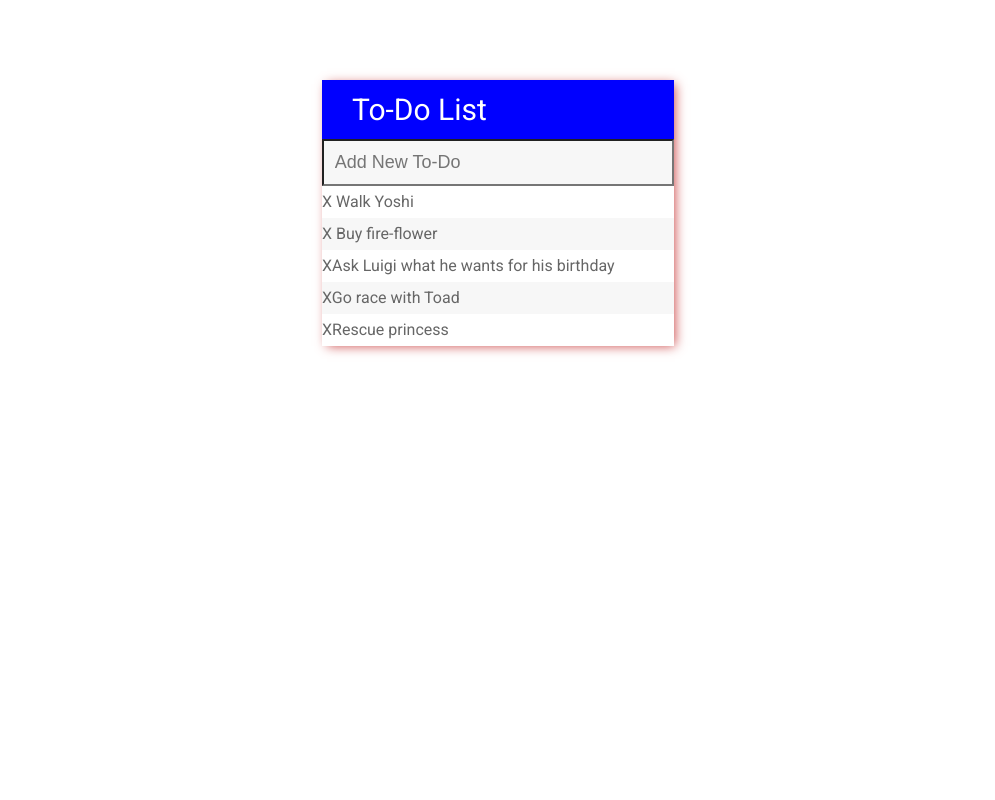
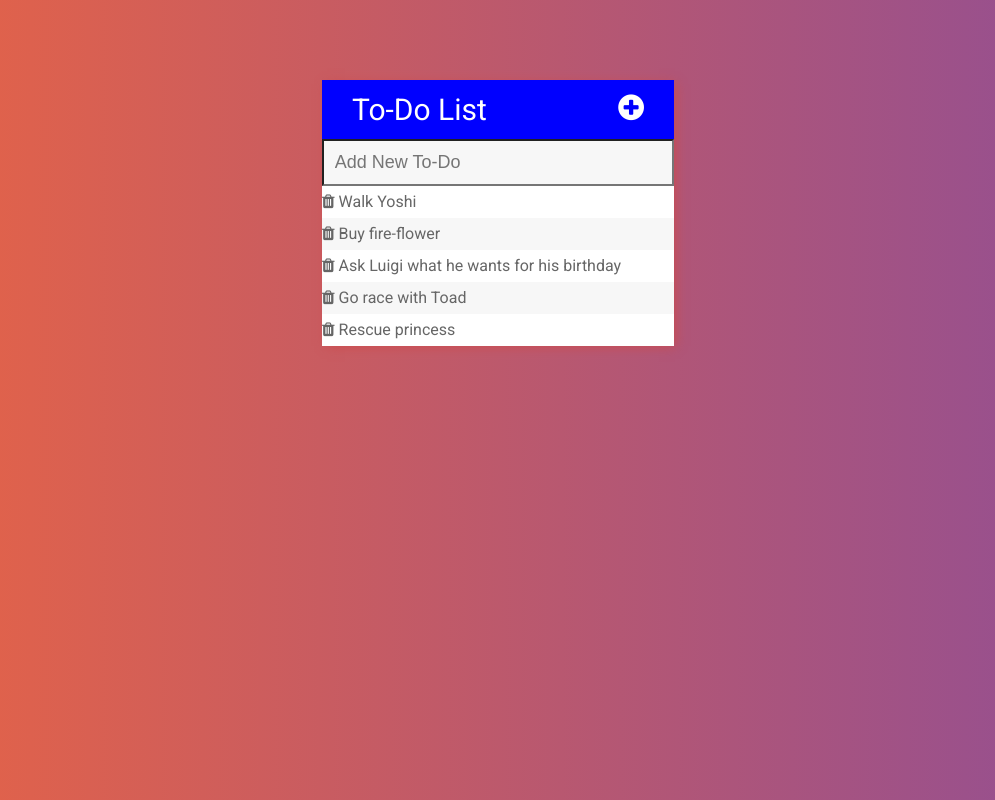
Before and after one commit to Ryo-code/todo-jqr, a website: page index.html in a window 1280 px wide. Shown: the whole page, without its empty margins (142-1137 px from the left). Drawn offline with Linux system fonts and the light colour scheme.

Commit message:
Added a nice background, and font-awesome with some appropriate icons for UI

```diff
--- a/assets/css/todos.css
+++ b/assets/css/todos.css
@@ -1,5 +1,8 @@
 body {
   font-family: 'Roboto', sans-serif;
+  background: #e96443; /* fallback for old browsers */
+  background: -webkit-linear-gradient(to right, #e96443, #904e95); /* Chrome 10-25, Safari 5.1-6 */
+  background: linear-gradient(to right, #e96443, #904e95); /* W3C, IE 10+/ Edge, Firefox 16+, Chrome 26+, Opera 12+, Safari 7+ */
 }
 
 h1 {
@@ -54,3 +57,11 @@ input:focus{
   color: grey;
   text-decoration: line-through
 }
+
+.fa-plus-circle {
+  float: right;
+  transition: all .3s
+}
+.fa-plus-circle:hover {
+  transform: scale(1.2)
+}
--- a/assets/js/todos.js
+++ b/assets/js/todos.js
@@ -17,6 +17,6 @@ $("input[type='text']").keypress(function(event){
   if(event.which === 13){
     var todoText = $(this).val();
     $(this).val("");
-    $("ul").append("<li> <span> X </span>" + todoText + "</li>")
+    $("ul").append("<li> <span> <i class='fa fa-trash'></i> </span>" + todoText + "</li>")
   }
 })
--- a/index.html
+++ b/index.html
@@ -6,23 +6,22 @@
   <meta http-equiv="X-UA-Compatible" content="ie=edge">
   <link rel="stylesheet" type="text/css" href="assets/css/todos.css">
   <link href="https://fonts.googleapis.com/css?family=Roboto" rel="stylesheet">
-
-  <!--downloaded jQueryはどうしたの?なんでちゃんと出来てない？-->
   <script src="assets/js/lib/jquery-3.2.1.min.js"></script>
+  <link rel="stylesheet" type="text/css" href="assets/js/lib/font-awesome-4.7.0/css/font-awesome.min.css">
   <title>To-do List</title>
 
 </head>
 <body>
   <div id="container">
-    <h1>To-Do List</h1>
+    <h1>To-Do List <i class="fa fa-plus-circle" aria-hidden="true"></i></h1>
     <input type="text" placeholder="Add New To-Do">
 
     <ul>
-      <li> <span>X</span> Walk Yoshi</li>
-      <li> <span>X</span> Buy fire-flower</li>
-      <li> <span>X</span>Ask Luigi what he wants for his birthday</li>
-      <li> <span>X</span>Go race with Toad</li>
-      <li> <span>X</span>Rescue princess</li>
+      <li> <span><i class="fa fa-trash"></i></span> Walk Yoshi</li>
+      <li> <span><i class="fa fa-trash"></i></span> Buy fire-flower</li>
+      <li> <span><i class="fa fa-trash"></i></span> Ask Luigi what he wants for his birthday</li>
+      <li> <span><i class="fa fa-trash"></i></span> Go race with Toad</li>
+      <li> <span><i class="fa fa-trash"></i></span> Rescue princess</li>
 
     </ul>
   </div>
```
